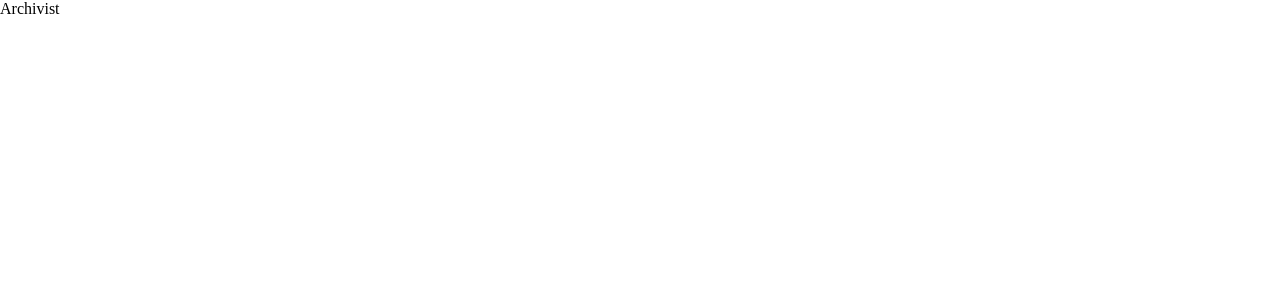
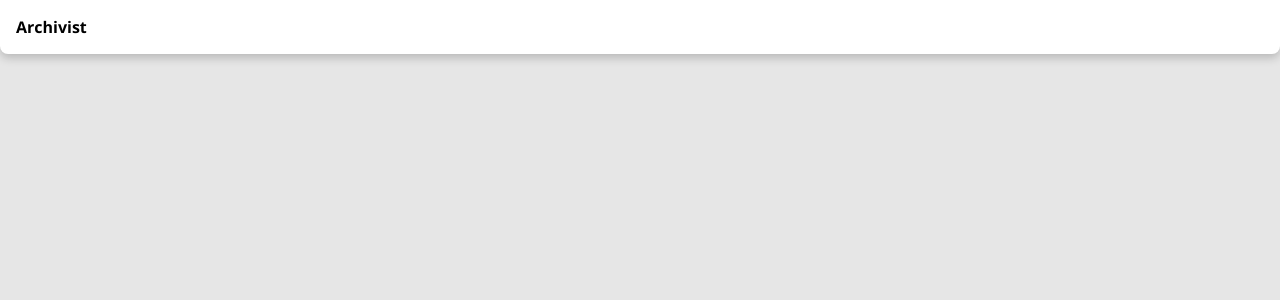
Before and after one commit to kylehoover/archivist, a React (Create React App) app in the folder client/: page / in a window 1280 px wide. Shown: the top 300 px of the page. Built offline with nearby package versions, Linux system fonts and the light colour scheme.

Commit message:
Add NavBar component

```diff
--- a/client/package.json
+++ b/client/package.json
@@ -2,6 +2,7 @@
   "name": "client",
   "version": "0.1.0",
   "private": true,
+  "proxy": "http://localhost:4000",
   "devDependencies": {
     "react-scripts": "3.2.0"
   },
@@ -10,10 +11,12 @@
     "@types/node": "^12.12.14",
     "@types/react": "^16.9.13",
     "@types/react-dom": "^16.9.4",
+    "@types/react-router-dom": "^5.1.3",
     "mobx": "^5.15.0",
     "node-sass": "^4.13.0",
     "react": "^16.12.0",
     "react-dom": "^16.12.0",
+    "react-router-dom": "^5.1.2",
     "typescript": "^3.7.2"
   },
   "scripts": {
--- a/client/public/index.html
+++ b/client/public/index.html
@@ -3,20 +3,8 @@
   <head>
     <meta charset="utf-8" />
     <meta name="viewport" content="width=device-width, initial-scale=1" />
-    <!--
-      manifest.json provides metadata used when your web app is installed on a
-      user's mobile device or desktop. See https://developers.google.com/web/fundamentals/web-app-manifest/
-    -->
     <link rel="manifest" href="%PUBLIC_URL%/manifest.json" />
-    <!--
-      Notice the use of %PUBLIC_URL% in the tags above.
-      It will be replaced with the URL of the `public` folder during the build.
-      Only files inside the `public` folder can be referenced from the HTML.
-
-      Unlike "/favicon.ico" or "favicon.ico", "%PUBLIC_URL%/favicon.ico" will
-      work correctly both with client-side routing and a non-root public URL.
-      Learn how to configure a non-root public URL by running `npm run build`.
-    -->
+    <link href="https://fonts.googleapis.com/css?family=Open+Sans:400,700|Roboto&display=swap" rel="stylesheet">
     <title>Archivist</title>
   </head>
   <body>
--- a/client/src/App.tsx
+++ b/client/src/App.tsx
@@ -1,12 +1,14 @@
 import React from 'react'
+import { BrowserRouter } from 'react-router-dom'
 
+import NavBar from './components/NavBar'
 import './styles/base.scss'
 
 const App = () => {
   return (
-    <div>
-      Archivist
-    </div>
+    <BrowserRouter>
+      <NavBar />
+    </BrowserRouter>
   )
 }
 
--- /dev/null
+++ b/client/src/components/NavBar/NavBar.scss
@@ -0,0 +1,16 @@
+.NavBar {
+  background-color: white;
+  border-radius: 0 0 .5rem .5rem;
+  box-shadow: 0px 4px 10px rgba(0, 0, 0, 0.2);
+  padding: 1rem;
+}
+
+.NavBar header {
+  font-weight: 700;
+}
+
+.NavBar header a {
+  color: black;
+  font-weight: 700;
+  text-decoration: none;
+}
--- /dev/null
+++ b/client/src/components/NavBar/NavBar.tsx
@@ -0,0 +1,18 @@
+import React from 'react'
+import { Link } from 'react-router-dom'
+
+import './NavBar.scss'
+
+const NavBar = () => {
+  return (
+    <nav className='NavBar'>
+      <header>
+        <Link to='/'>
+          Archivist
+        </Link>
+      </header>
+    </nav>
+  )
+}
+
+export default NavBar
--- /dev/null
+++ b/client/src/components/NavBar/index.ts
@@ -0,0 +1,3 @@
+import NavBar from './NavBar'
+
+export default NavBar
--- a/client/src/styles/base.scss
+++ b/client/src/styles/base.scss
@@ -1,3 +1,13 @@
+html {
+  font-size: 16px;
+}
+
 body {
+  background-color: #e6e6e6;
+  font-family: Roboto, Arial, Helvetica, sans-serif;
   margin: 0;
 }
+
+header, h1, h2, h3, h4, h5, h6 {
+  font-family: "Open Sans", Roboto, Arial, Helvetica, sans-serif;
+}
```
Also changed, not shown: 1 other file (tests, documents, lock files or other folders).
